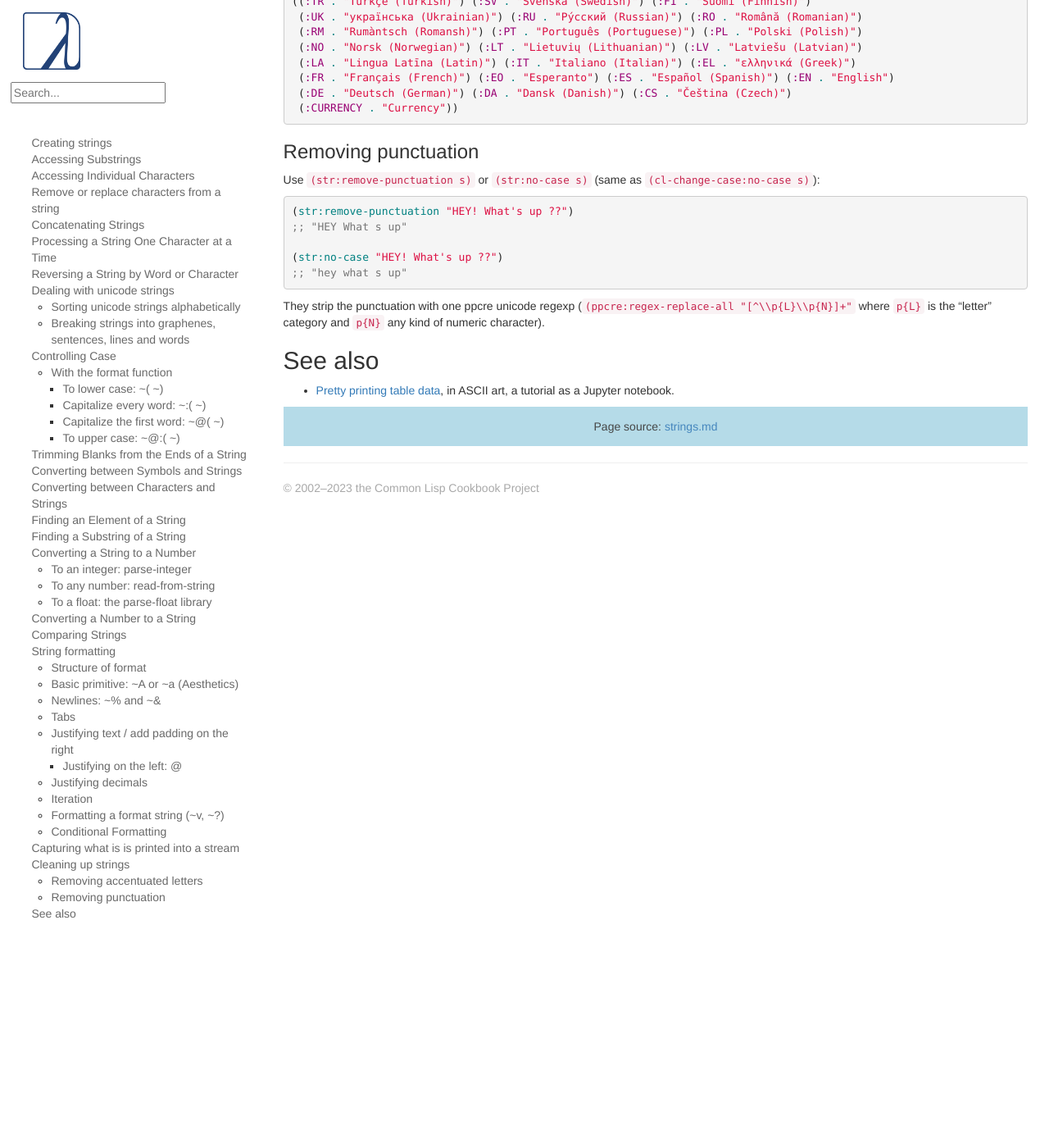
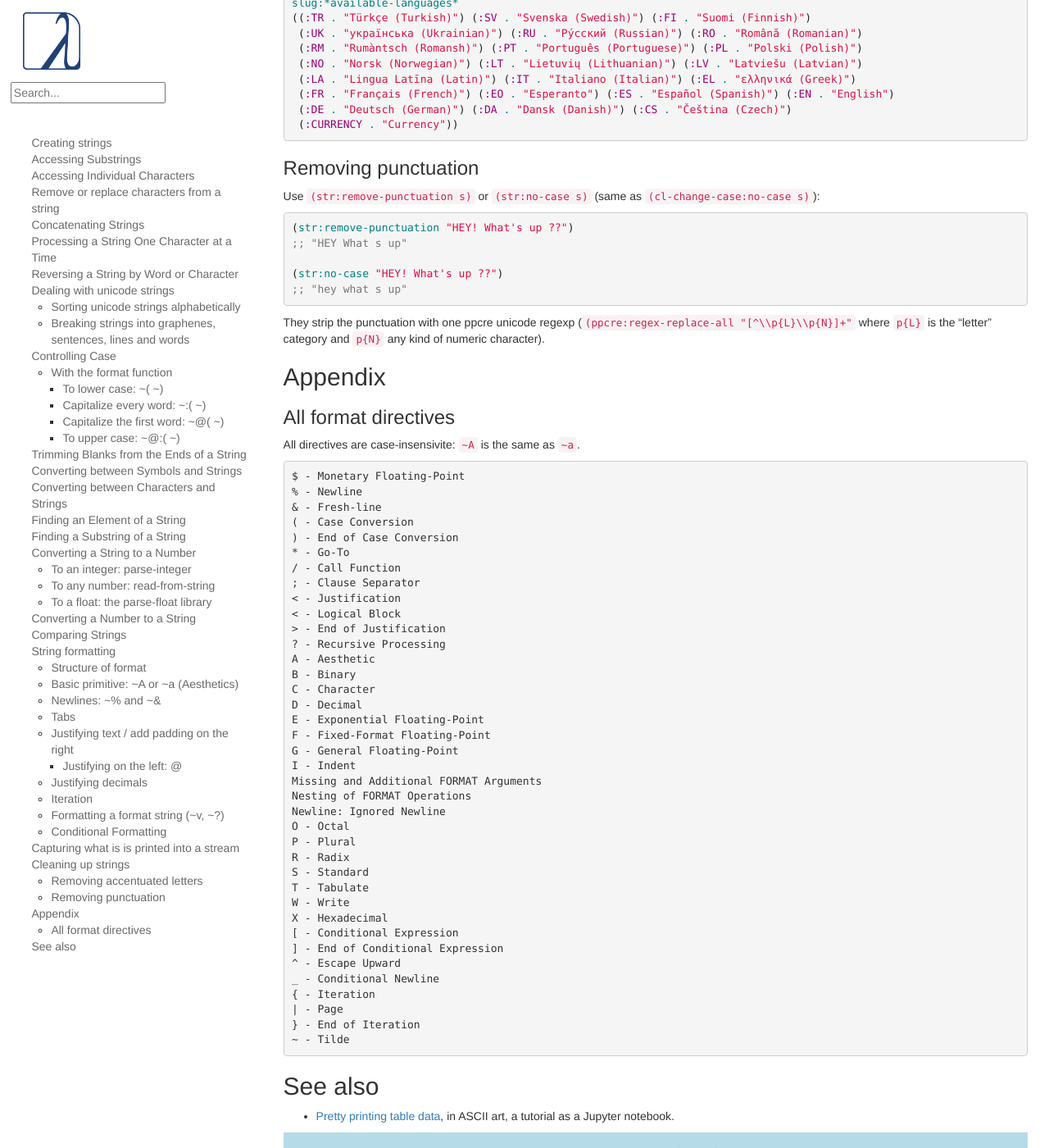
Before and after one commit to LispCookbook/cl-cookbook, a Jekyll site: the page built from strings.md, in a window 1280 px wide and 1400 px high, scrolled down 18107 px. Shown: the whole window at 82% size. Built offline with Jekyll 4.4.1, drawn with Linux system fonts in a browser that asks for light colours; some of the changed text lies outside the part shown.

Commit message:
strings: list of FORMAT directives

````diff
--- a/strings.md
+++ b/strings.md
@@ -39,7 +39,8 @@ don't miss the following resources:
 * the official [CLHS documentation](http://www.lispworks.com/documentation/HyperSpec/Body/22_c.htm)
 * a [quick reference](http://clqr.boundp.org/)
 * a [CLHS summary on HexstreamSoft](https://www.hexstreamsoft.com/articles/common-lisp-format-reference/clhs-summary/#subsections-summary-table)
-* plus a Slime tip: type `C-c C-d ~` plus a letter of a format directive to open up its documentation. Again more useful with `ivy-mode` or `helm-mode`.
+* the list of all format directives at the end of this document.
+* plus a Slime tip: type `C-c C-d ~` plus a letter of a format directive to open up its documentation. Use TAB-completion to list them all. Again more useful with `ivy-mode` or `helm-mode`.
 
 ## Creating strings
 
@@ -1179,6 +1180,52 @@ They strip the punctuation with one ppcre unicode regexp
 (`(ppcre:regex-replace-all "[^\\p{L}\\p{N}]+"` where `p{L}` is the
 "letter" category and `p{N}` any kind of numeric character).
 
+## Appendix
+
+### All format directives
+
+All directives are case-insensivite: `~A` is the same as `~a`.
+
+```
+$ - Monetary Floating-Point
+% - Newline
+& - Fresh-line
+( - Case Conversion
+) - End of Case Conversion
+* - Go-To
+/ - Call Function
+; - Clause Separator
+< - Justification
+< - Logical Block
+> - End of Justification
+? - Recursive Processing
+A - Aesthetic
+B - Binary
+C - Character
+D - Decimal
+E - Exponential Floating-Point
+F - Fixed-Format Floating-Point
+G - General Floating-Point
+I - Indent
+Missing and Additional FORMAT Arguments
+Nesting of FORMAT Operations
+Newline: Ignored Newline
+O - Octal
+P - Plural
+R - Radix
+S - Standard
+T - Tabulate
+W - Write
+X - Hexadecimal
+[ - Conditional Expression
+] - End of Conditional Expression
+^ - Escape Upward
+_ - Conditional Newline
+{ - Iteration
+| - Page
+} - End of Iteration
+~ - Tilde
+```
 
 ## See also
 
````
